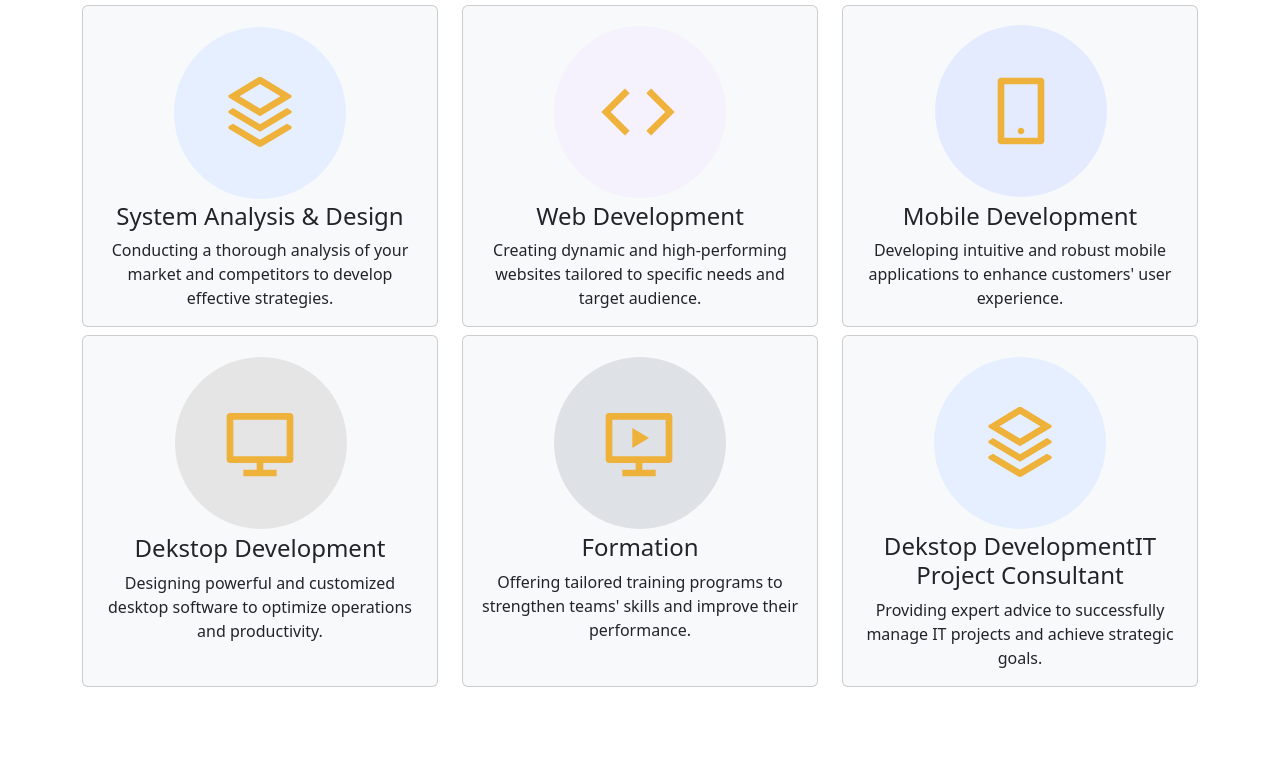
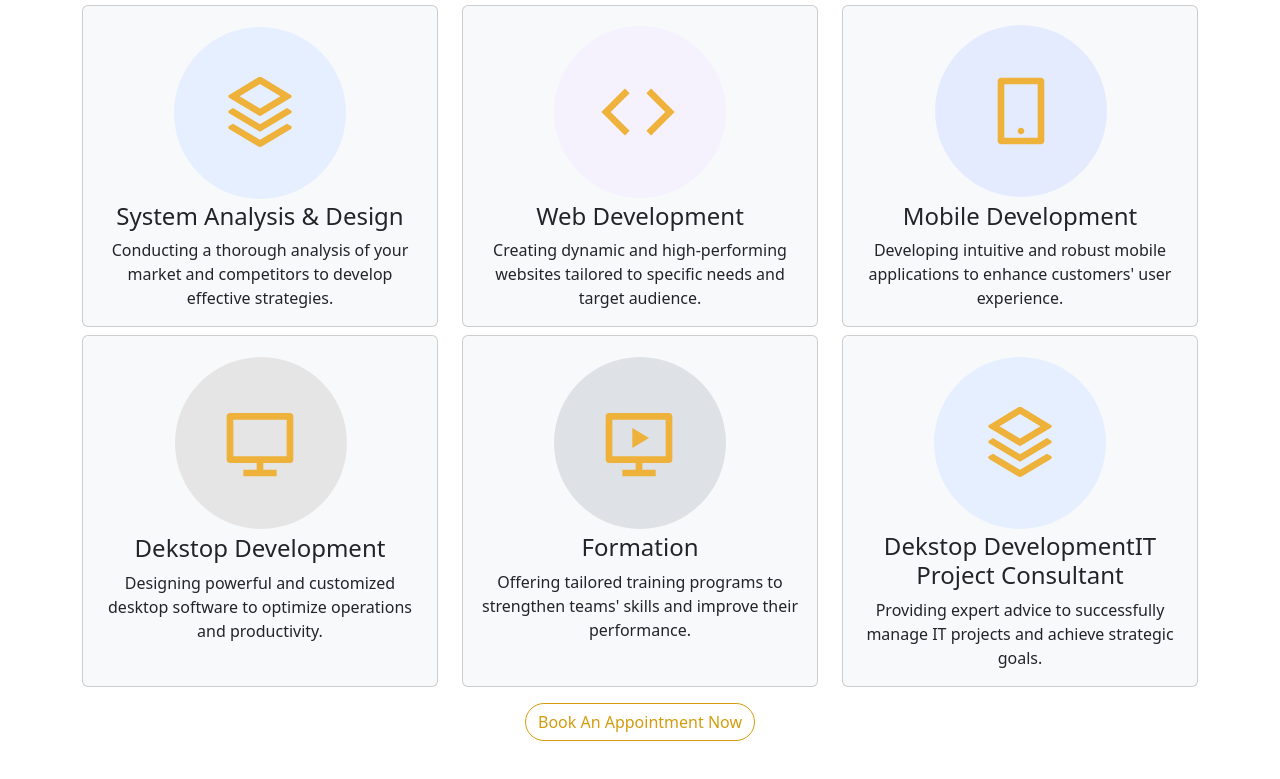
Before and after one commit to NicoSelomin/portfolio, a plain HTML site: page index.html in a window 1280 px wide. Shown: the part 1688-2467 px from the top of the page. Before the commit the page ends 2423 px from the top, so only its background shows below. Drawn offline with nearby package versions, Linux system fonts and the light colour scheme.

Commit message:
services section updated

```diff
--- a/index.html
+++ b/index.html
@@ -207,6 +207,9 @@
                         </div>
                     </div>
                 </div>
+                <div class="text-center">
+                    <a href="#" class="text-center btn btn-outline-warning mt-3 rounded-pill mx-auto">Book An Appointment Now</a>
+                </div>
             </div>
         </div>
     </main>
```
